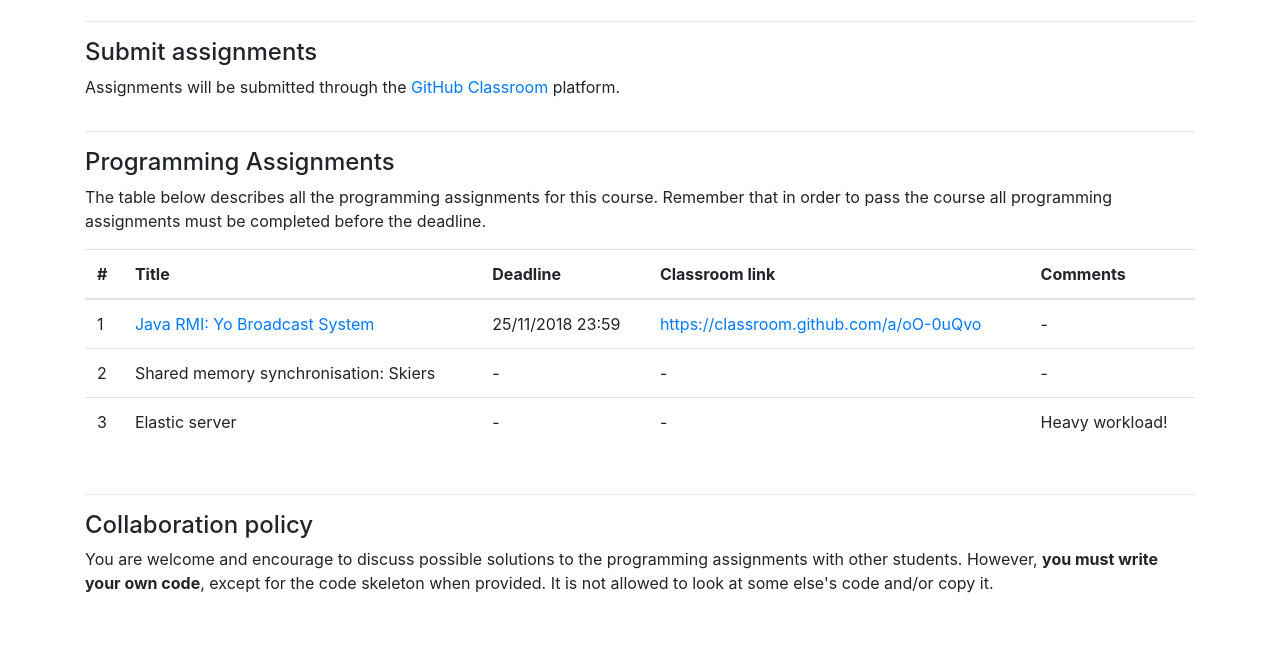
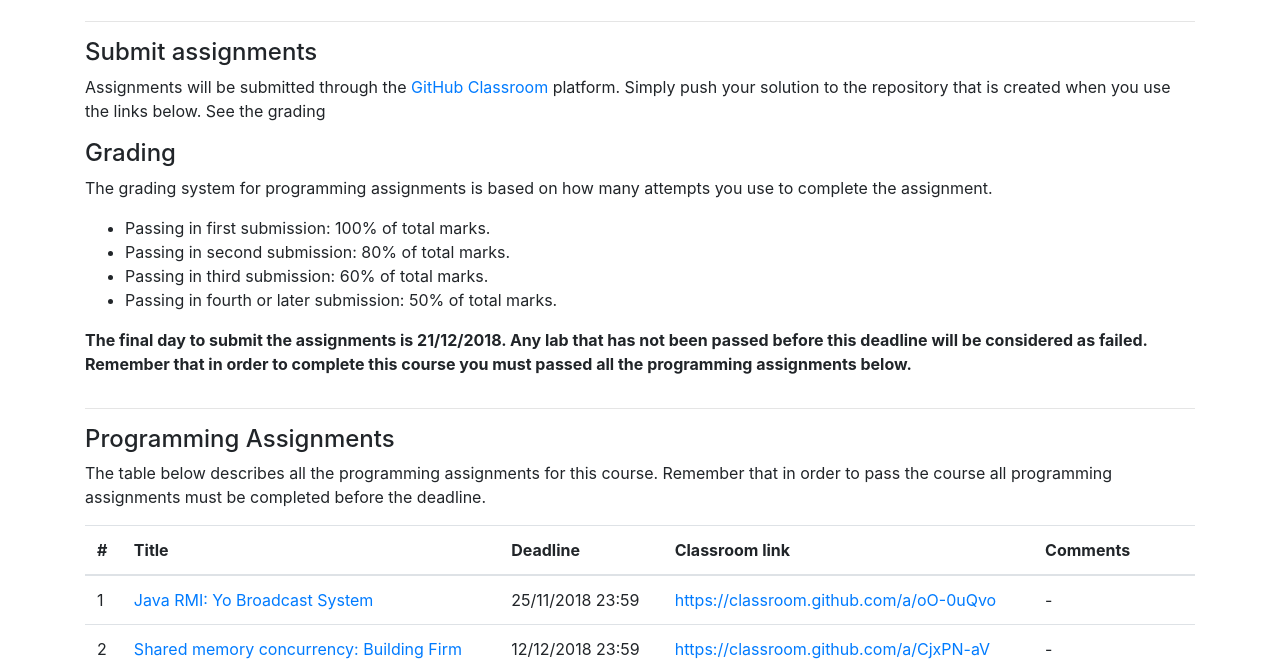
Before and after one commit to MID-IST-FALL-2018/mid-ist-fall-2018.github.io, a plain HTML site: page assignments.html in a window 1280 px wide. Shown: the part 147-808 px from the top of the page. Drawn offline with nearby package versions, Linux system fonts and the light colour scheme.

Commit message:
New lab and material for lecture 6

```diff
--- a/assignments.html
+++ b/assignments.html
@@ -58,6 +58,27 @@
         <h4>Submit assignments</h4>
         <p>
           Assignments will be submitted through the <a href="https://classroom.github.com">GitHub Classroom</a> platform.
+          Simply push your solution to the repository that is created when you use the links below.
+          See the grading
+        </p>
+      </div>
+    </div>
+
+    <!-- Grading -->
+    <div class="row">
+      <div class="col-sm">
+        <h4>Grading</h4>
+        <p>
+          The grading system for programming assignments is based on how many attempts you use to complete the assignment.
+        </p>
+        <ul>
+          <li>Passing in first submission: 100% of total marks.</li>
+          <li>Passing in second submission: 80% of total marks.</li>
+          <li>Passing in third submission: 60% of total marks.</li>
+          <li>Passing in fourth or later submission: 50% of total marks.</li>
+        </ul>
+        <p>
+          <b>The final day to submit the assignments is 21/12/2018. Any lab that has not been passed before this deadline will be considered as failed. Remember that in order to complete this course you must passed all the programming assignments below.</b>
         </p>
       </div>
     </div>
@@ -94,9 +115,9 @@
             </tr>
             <tr>
               <td>2</td>
-              <td>Shared memory synchronisation: Skiers</td>
-              <td>-</td>
-              <td>-</td>
+              <td><a href="https://github.com/MID-IST-FALL-2018/building-firm">Shared memory concurrency: Building Firm</a></td>
+              <td>12/12/2018 23:59</td>
+              <td><a href="https://classroom.github.com/a/CjxPN-aV">https://classroom.github.com/a/CjxPN-aV</a></td>
               <td>-</td>
             </tr>
             <tr>
@@ -114,7 +135,8 @@
     <!-- Separator -->
     <hr>
 
-    <!-- Information -->
+
+    <!-- Collaboration Policy -->
     <div class="row">
       <div class="col-sm">
         <h4>Collaboration policy</h4>
```
Also changed, not shown: index.html (+14 -0 lines), lectures.html (+10 -3 lines), 4 other files.
